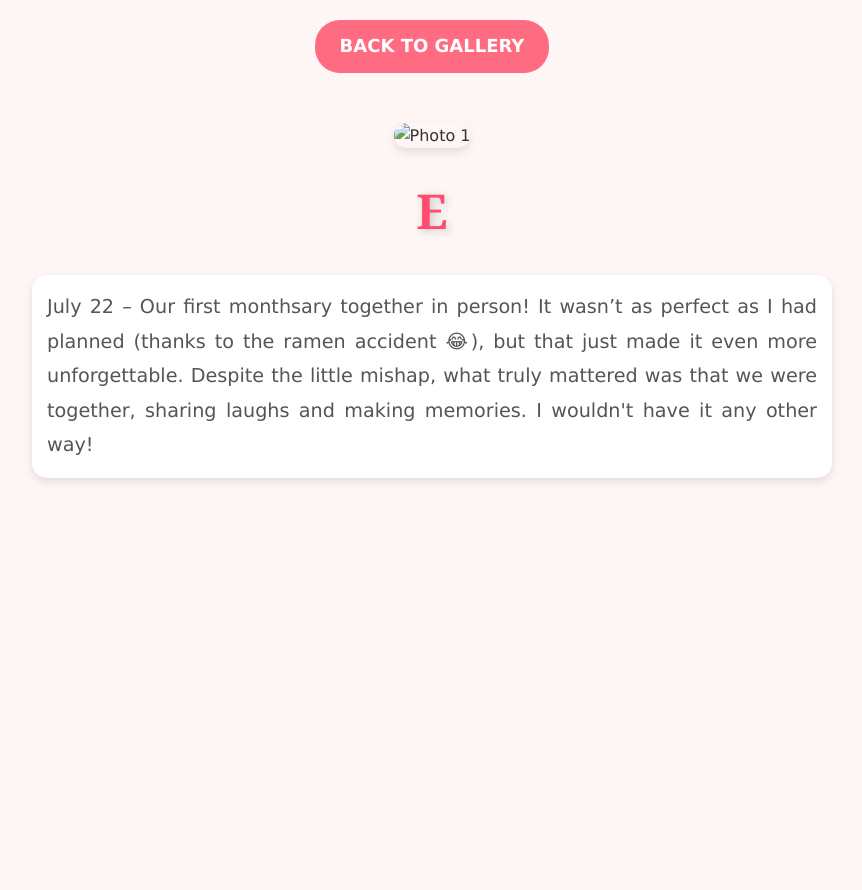
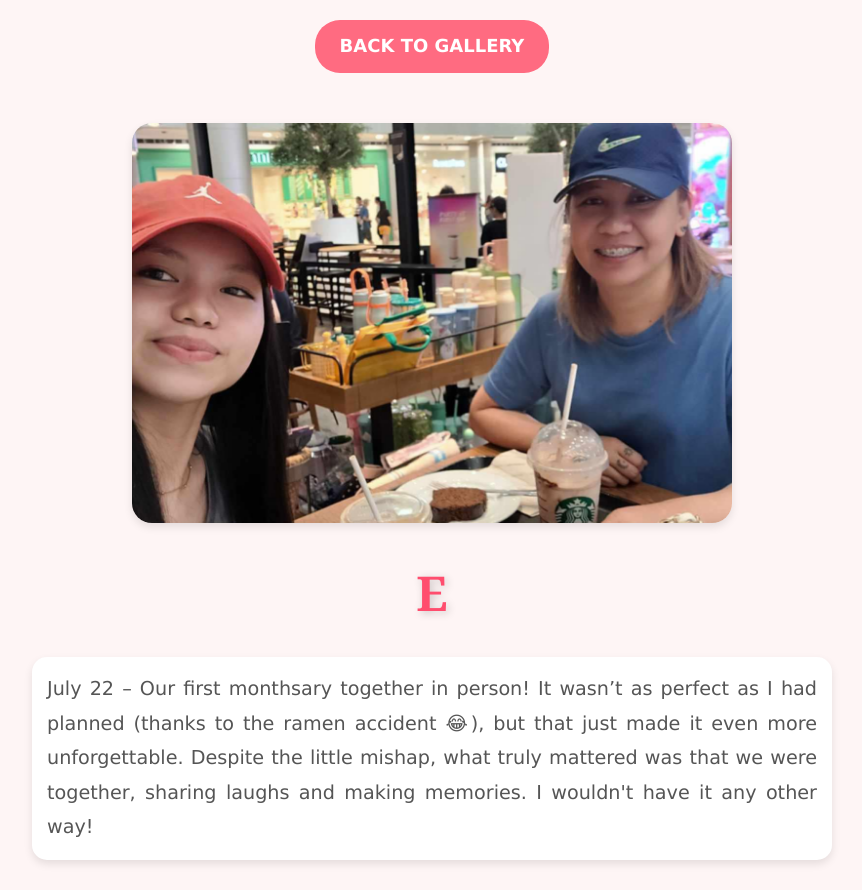
Before and after one commit to MarisherCabral/MyWife, a plain HTML site: page photo5.html in a window 1280 px wide. Shown: the whole page, without its empty margins (208-1070 px from the left). Before the commit the page ends 800 px from the top, so only its background shows below. Drawn offline with Linux system fonts and the light colour scheme.

Commit message:
photo5.html

```diff
--- a/photo5.html
+++ b/photo5.html
@@ -5,7 +5,7 @@
     <meta name="viewport" content="width=device-width, initial-scale=1.0">
     <title>Photo 5 - Letter C</title>
     <link rel="stylesheet" href="photo.css">
-    <link rel="icon" type="image/png" href="images/photo3.jfif">
+    <link rel="icon" type="image/png" href="photo3.jfif">
 </head>
 <body>
 
@@ -16,7 +16,7 @@
 
     <!-- Photo and Letter -->
     <div class="photo-container">
-        <img src="images/photo5.jfif" alt="Photo 1">
+        <img src="photo5.jfif" alt="Photo 1">
         <div class="letter-container">
             <span class="letter">E</span>
         </div>
```
